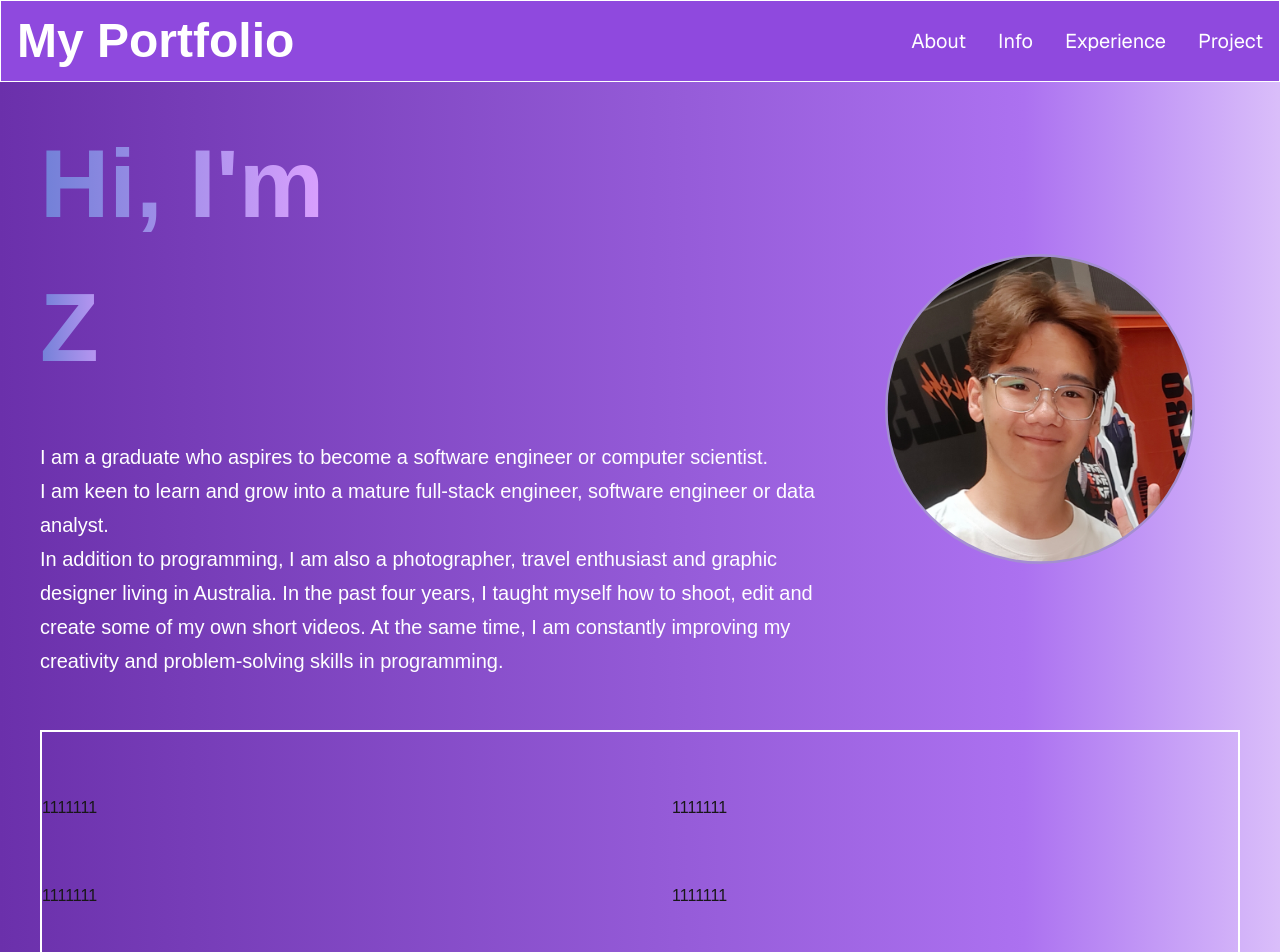
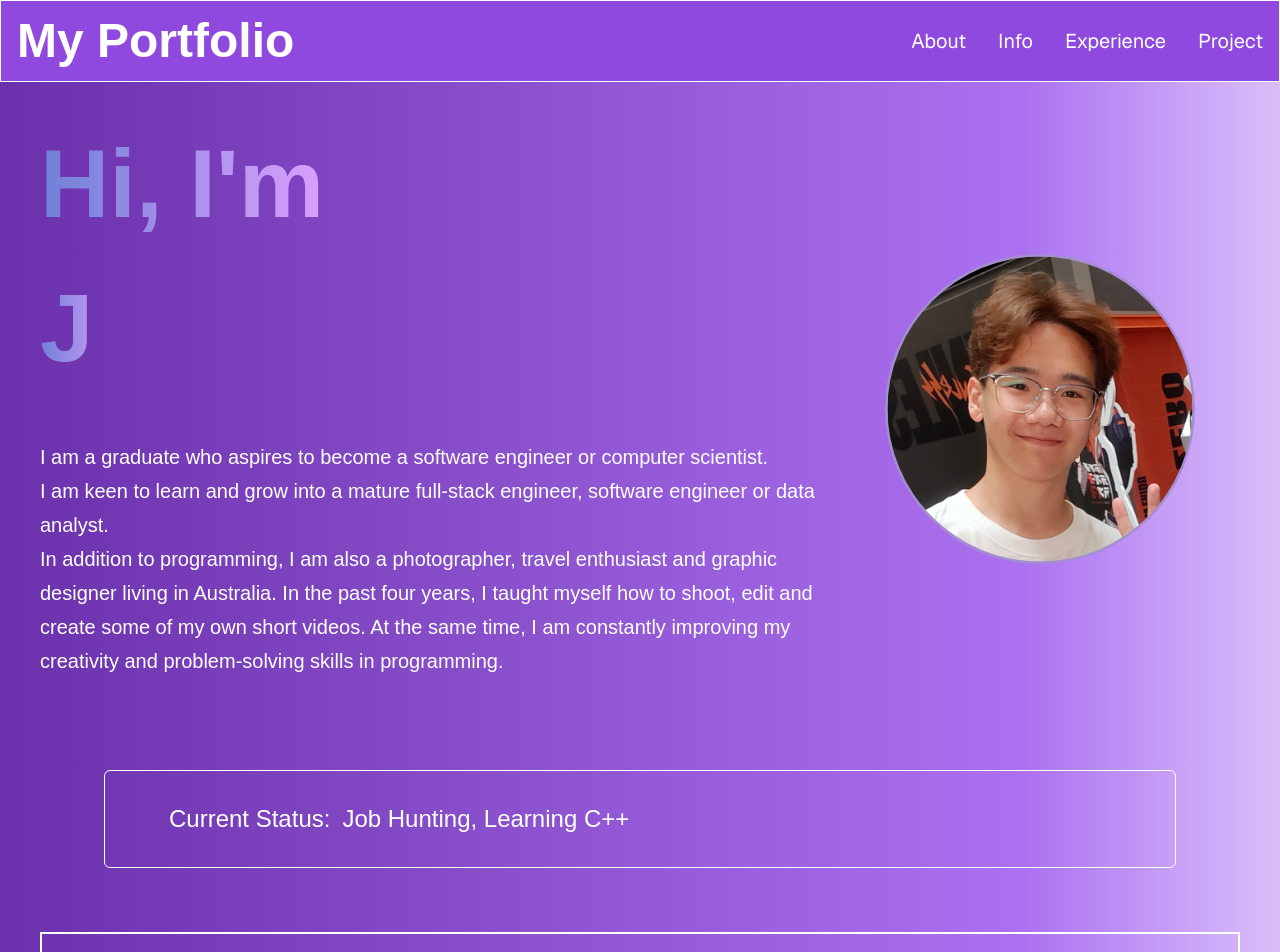
Before and after one commit to Jacky72/ZhenqiZhang_Portfolio, a Next.js app in the folder zhenqizhang_portfolio/: page / in a window 1280 px wide. Shown: the top 952 px of the page. Built offline with nearby package versions, Linux system fonts and the light colour scheme.

Commit message:
Completed the currentStat section

```diff
--- /dev/null
+++ b/zhenqizhang_portfolio/src/app/components/CurrentStat.jsx
@@ -0,0 +1,27 @@
+"use client";
+import React from "react";
+import { TypeAnimation } from "react-type-animation";
+
+const StatusSection = () => {
+  return (
+    <div className="py-8 px-4 xl:gap-16 sm:py-16 xl:px-16">
+      <div className="sm:border-white sm:border rounded-md py-8 px-16 flex flex-col sm:flex-row items-center gap-3 relative">
+        <span className="text-white text-2xl bg-clip-text">
+            Current Status:
+        </span>
+        <span className="text-white text-2xl bg-clip-text">
+            <TypeAnimation
+                sequence={[
+                    "Job Hunting, Learning C++",
+                    1000,
+                ]}
+                wrapper="span"
+                speed={50}
+            />
+        </span>
+      </div>
+    </div>
+  );
+};
+
+export default StatusSection;
--- a/zhenqizhang_portfolio/src/app/page.js
+++ b/zhenqizhang_portfolio/src/app/page.js
@@ -4,6 +4,7 @@ import AboutSection from "./components/About"
 import InfoSection from "./components/Info";
 import ExperienceSection from "./components/WorkExperience";
 import ProjectSection from "./components/Project";
+import StatusSection from "./components/CurrentStat";
 
 export default function Home() {
   return (
@@ -11,7 +12,7 @@ export default function Home() {
       <Navbar />
       <div className="container mt-24 mx-auto px-10 py-4">
         <IntroSection />
-        <br></br>
+        <StatusSection/>
         <AboutSection />
         <InfoSection />
         <ExperienceSection />
```
